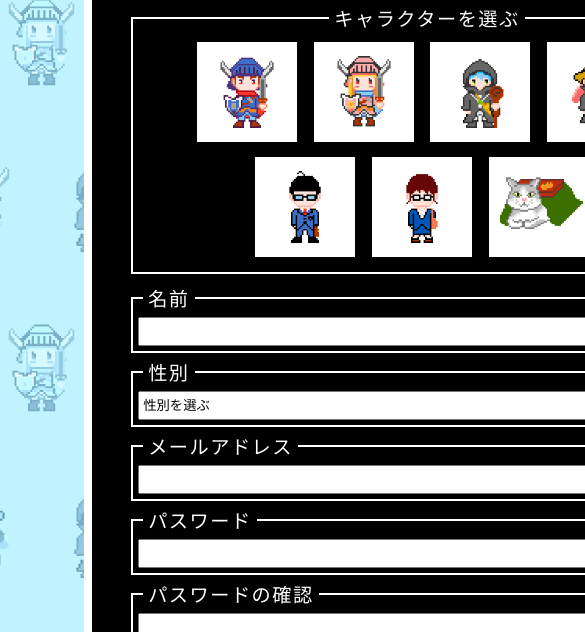
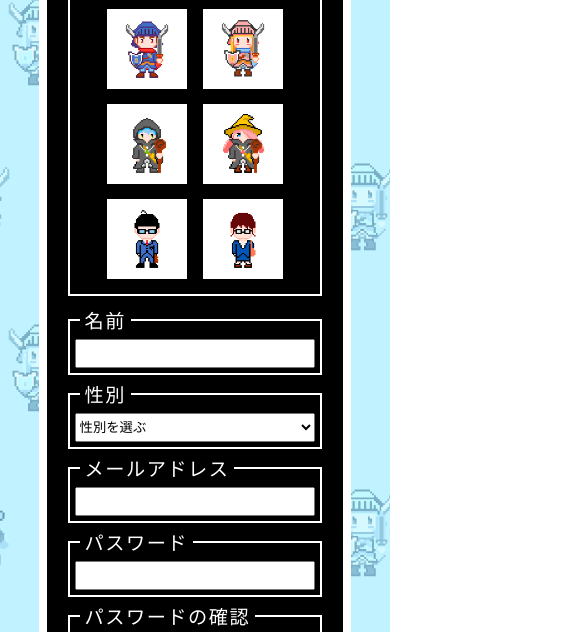
Before and after one commit to BZGDejima/breeze_quest, a plain HTML site: page welcome.html in a window 390 px wide. Shown: the part 210-842 px from the top of the page, 585 px wide, since content can reach past the window. Drawn offline with nearby package versions, Linux system fonts and the light colour scheme; a web font is replaced by a local one.

Commit message:
登録画面レスポンシブ修正

```diff
--- a/css/style.css
+++ b/css/style.css
@@ -141,7 +141,8 @@ a {
 }
 .sign-up-bg {
     background-image:url(../images/bg_1.png);
-    min-width: 100vh;
+    width: 100%;
+    /* min-width: 100vh; */
     min-height: 140vh;
     }
 .sign-up-bg {
@@ -358,7 +359,7 @@ select.w-100 {
 }
 /* キャラクター */
 .character-select_content img {
-    width: 100px;
+    width: 80px;
     margin: 5px;
 }
 .character-select_content {
--- a/welcome.html
+++ b/welcome.html
@@ -13,11 +13,7 @@
     <a class="back" href="index.html">戻る</a>
     <div class="container sign-up-container">
         <div class="row justify-content-center">
-            <div class="col-md-8">
-                <div class="card">
             <div class="card-header sign-up-title">新規登録</div>
-
-                    <div class="card-body">
                 <form method="POST">
                     <div class="character-select_content">
                         <div class="form-group row" id="container-top-characters">
@@ -47,10 +43,10 @@
                                     <input type="checkbox" name="ceo-select" value="6" id="character_F" class="disabled_checkbox">
                                     <img class="panel-thumbnail" src="images/character_F.png">
                                 </label>
-                                        <label for="character_G" class="js-panel-select">
+                                <!-- <label for="character_G" class="js-panel-select">
                                     <input type="checkbox" name="ceo-select" value="7" id="character_G" class="disabled_checkbox">
                                     <img class="panel-thumbnail" src="images/character_G.png">
-                                        </label>
+                                </label> -->
                                 <!-- <label for="character_G" class="js-panel-select">
                                     <input type="checkbox" name="ceo-select" value="8" id="character_H" class="disabled_checkbox">
                                     <img class="panel-thumbnail" src="images/character_H.png">
@@ -160,9 +156,6 @@
         </div>
     </div>
 </div>
-        </div>
-    </div>
-</div>
 <script src="https://ajax.googleapis.com/ajax/libs/jquery/2.1.3/jquery.min.js"></script>
 <script src="js/main.js"></script>
 </body>
```
Lines whose indentation alone changed are shown as unchanged.
